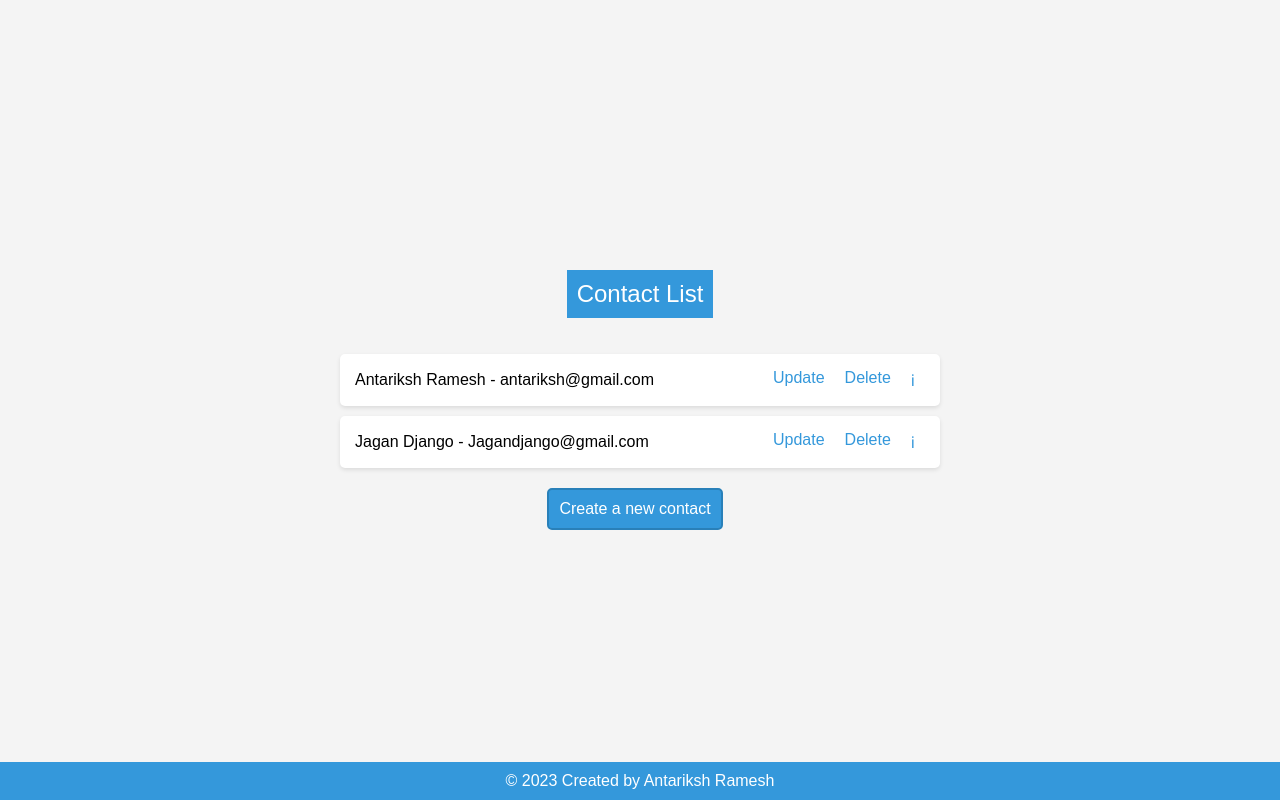
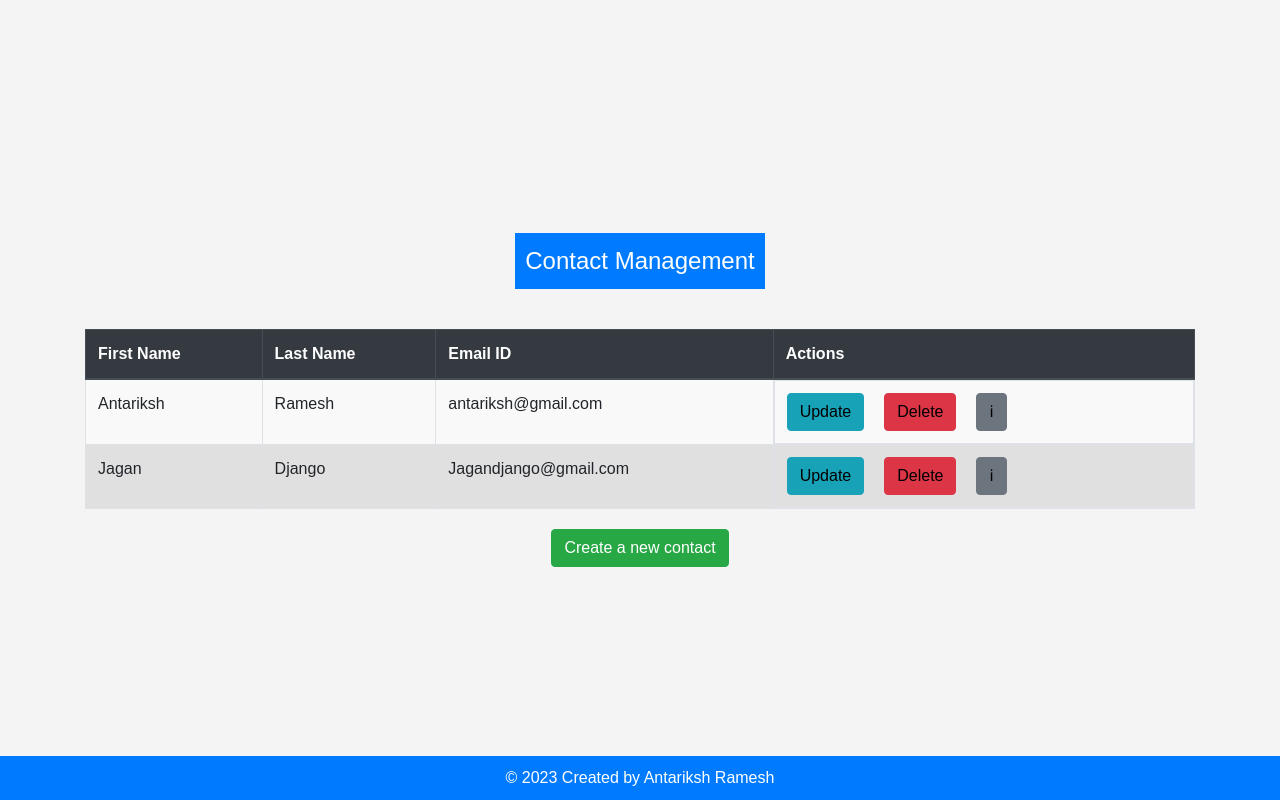
Before and after one commit to Antariksh-Ramesh/Antariksh_Ramesh, a Django app: page /contacts/ in a window 1280 px wide. Run offline with Django 5.2, Linux system fonts and the light colour scheme; data comes from the database, SQL or seed files in the repository; both versions use the stored data as it was after the commit; some libraries are stand-ins or nearby versions.

Commit message:
contact list 1

```diff
--- a/Contact_details/Templates/Contact_details/contact_list.html
+++ b/Contact_details/Templates/Contact_details/contact_list.html
@@ -1,9 +1,10 @@
-<!-- templates/Contact_details/contact_list.html -->
 <!DOCTYPE html>
 <html lang="en">
 <head>
     <meta charset="UTF-8">
-    <title>Contact List</title>
+    <title>Contact Management</title>
+    <!-- Add Bootstrap CDN link -->
+    <link rel="stylesheet" href="https://stackpath.bootstrapcdn.com/bootstrap/4.3.1/css/bootstrap.min.css">
     <style>
         body {
             font-family: Arial, sans-serif;
@@ -26,25 +27,29 @@
             margin-bottom: 20px;
         }
 
-        ul {
-            list-style-type: none;
-            padding: 0;
-            width: 600px;
+        table {
+            width: 80%; /* Use 80% of the container width */
+            margin: 20px 0;
+            border-collapse: collapse;
         }
 
-        li {
-            background-color: #fff;
-            margin: 10px 0;
+        th, td {
             padding: 15px;
-            border-radius: 5px;
-            box-shadow: 0 2px 4px rgba(0, 0, 0, 0.1);
-            display: flex;
-            justify-content: space-between;
-            align-items: center;
+            text-align: left;
+            border: 2px solid #333; /* Darker border color */
         }
 
-        .contact-info {
-            flex: 1;
+        th {
+            background-color: #333;
+            color: #fff;
+        }
+
+        tr:nth-child(odd) {
+            background-color: #f9f9f9; /* Alternate shade for odd rows */
+        }
+
+        tr:nth-child(even) {
+            background-color: #e0e0e0; /* Alternate shade for even rows */
         }
 
         .actions {
@@ -52,13 +57,13 @@
             gap: 10px;
         }
 
-        a {
-            color: #3498db;
+        .actions a {
             text-decoration: none;
             margin-right: 10px;
+            color: black; /* Black font color for actions */
         }
 
-        a:hover {
+        .actions a:hover {
             text-decoration: underline;
         }
 
@@ -98,36 +103,51 @@
     </style>
 </head>
 <body>
-    <header>Contact List</header>
+    <header class="bg-primary text-white">Contact Management</header>
 
-    <div>
+    <div class="container">
         {% if contacts %}
-            <ul>
-                {% for contact in contacts %}
-                    <li>
-                        <div class="contact-info">
-                            {{ contact.first_name }} {{ contact.last_name }} - {{ contact.email }}
-                        </div>
-                        <div class="actions">
-                            <a href="{% url 'contact_update' pk=contact.pk %}">Update</a>
-                            <a href="{% url 'contact_delete' pk=contact.pk %}">Delete</a>
-                            <a href="{% url 'contact_detail' pk=contact.pk %}">&#8505;</a>
-                        </div>
-                    </li>
-                {% endfor %}
-            </ul>
+            <table class="table table-bordered">
+                <thead class="thead-dark">
+                    <tr>
+                        <th>First Name</th>
+                        <th>Last Name</th>
+                        <th>Email ID</th>
+                        <th>Actions</th>
+                    </tr>
+                </thead>
+                <tbody>
+                    {% for contact in contacts %}
+                        <tr>
+                            <td>{{ contact.first_name }}</td>
+                            <td>{{ contact.last_name }}</td>
+                            <td>{{ contact.email }}</td>
+                            <td class="actions">
+                                <a href="{% url 'contact_update' pk=contact.pk %}" class="btn btn-info btn-update">Update</a>
+                                <a href="{% url 'contact_delete' pk=contact.pk %}" class="btn btn-danger btn-delete">Delete</a>
+                                <a href="{% url 'contact_detail' pk=contact.pk %}" class="btn btn-secondary">&#8505;</a>
+                            </td>
+                        </tr>
+                    {% endfor %}
+                </tbody>
+            </table>
         {% else %}
             <p class="empty-message">No contacts available</p>
         {% endif %}
 
         <!-- Add a link to create a new contact -->
         <div class="create-link-container">
-            <a href="{% url 'contact_create' %}" class="create-link">Create a new contact</a>
+            <a href="{% url 'contact_create' %}" class="btn btn-success">Create a new contact</a>
         </div>
     </div>
 
+    <!-- Add Bootstrap JS and Popper.js CDN links -->
+    <script src="https://code.jquery.com/jquery-3.3.1.slim.min.js"></script>
+    <script src="https://cdnjs.cloudflare.com/ajax/libs/popper.js/1.14.7/umd/popper.min.js"></script>
+    <script src="https://stackpath.bootstrapcdn.com/bootstrap/4.3.1/js/bootstrap.min.js"></script>
+
     <!-- Footer -->
-    <footer>
+    <footer class="bg-primary text-white">
         &copy; 2023 Created by Antariksh Ramesh
     </footer>
 </body>
--- a/Contact_details/models.py
+++ b/Contact_details/models.py
@@ -2,7 +2,7 @@
 from django.db import models
 
 class Contact(models.Model):
-    first_name = models.CharField(max_length=50)
+    first_name = models.CharField(max_length=50, unique=True)
     last_name = models.CharField(max_length=50, unique=True)
     email = models.EmailField(unique=True)
     phone_number = models.CharField(max_length=10)
```
Also changed, not shown: db.sqlite3.
